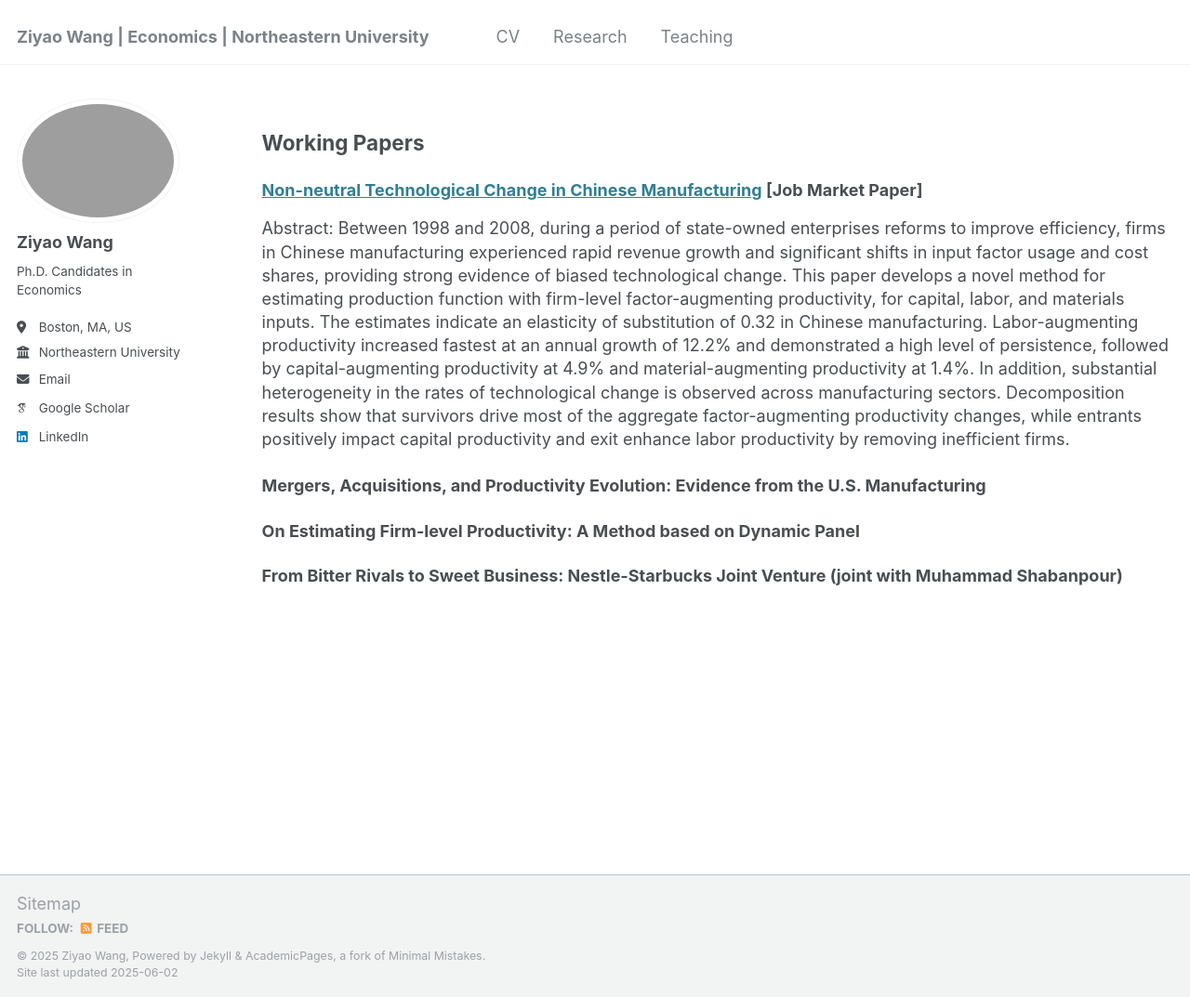
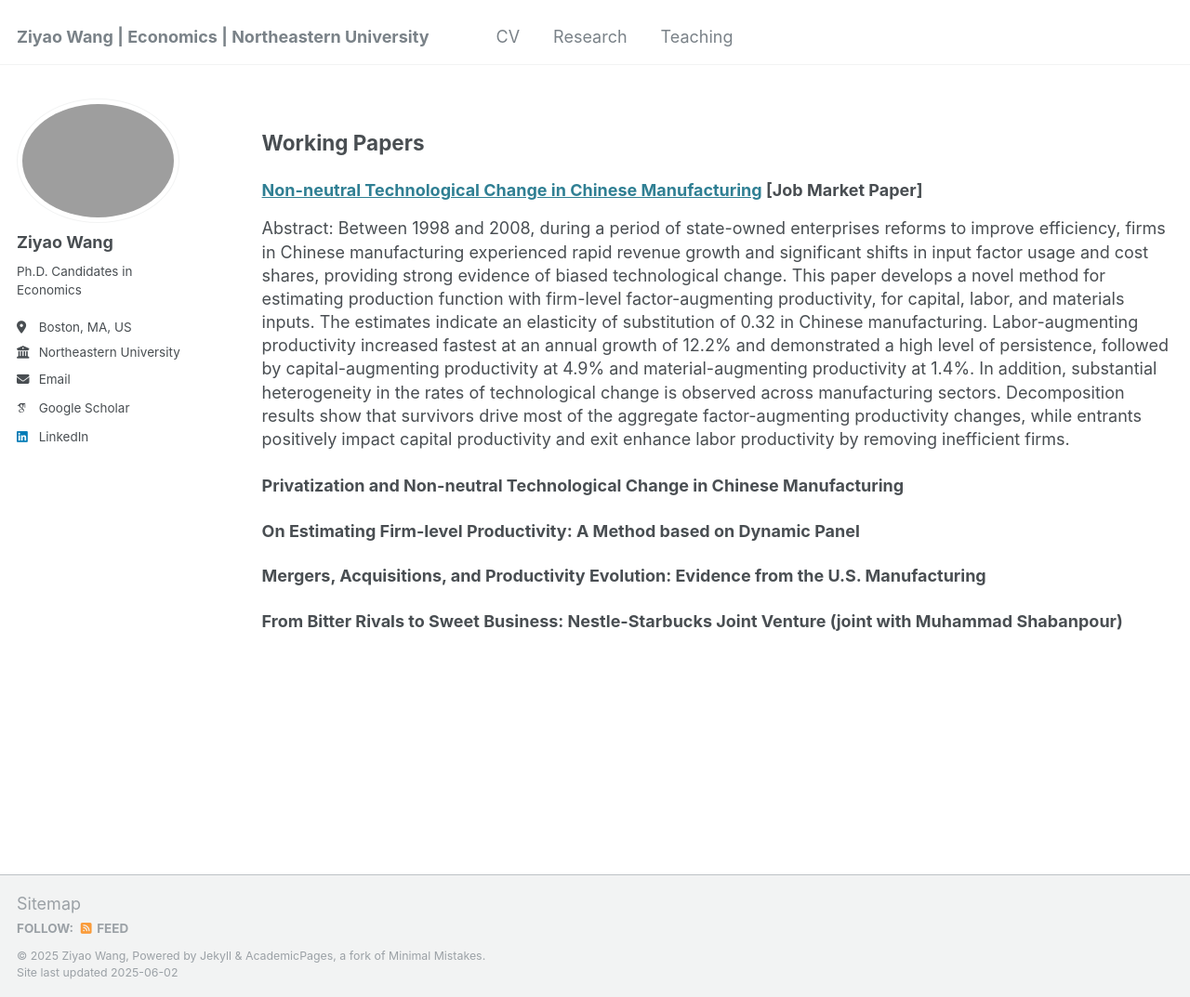
Before and after one commit to ziyaowangecon/ziyaowangecon.github.io, a Jekyll site: the page built from _pages/research.md, in a window 1280 px wide and 1073 px high. Shown: the whole window at 93% size. Built offline with Jekyll 4.4.1, drawn with Linux system fonts in a browser that asks for light colours; some web fonts are replaced.

Commit message:
Update research.md

```diff
--- a/_pages/research.md
+++ b/_pages/research.md
@@ -67,8 +67,10 @@ author_profile: true
 
 Abstract: Between 1998 and 2008, during a period of state-owned enterprises reforms to improve efficiency, firms in Chinese manufacturing experienced rapid revenue growth and significant shifts in input factor usage and cost shares, providing strong evidence of biased technological change. This paper develops a novel method for estimating production function with firm-level factor-augmenting productivity, for capital, labor, and materials inputs. The estimates indicate an elasticity of substitution of 0.32 in Chinese manufacturing. Labor-augmenting productivity increased fastest at an annual growth of 12.2% and demonstrated a high level of persistence, followed by capital-augmenting productivity at 4.9% and material-augmenting productivity at 1.4%. In addition, substantial heterogeneity in the rates of technological change is observed across manufacturing sectors. Decomposition results show that survivors drive most of the aggregate factor-augmenting productivity changes, while entrants positively impact capital productivity and exit enhance labor productivity by removing inefficient firms.
 
-### Mergers, Acquisitions, and Productivity Evolution: Evidence from the U.S. Manufacturing
+### Privatization and Non-neutral Technological Change in Chinese Manufacturing
 
 ### On Estimating Firm-level Productivity: A Method based on Dynamic Panel
 
+### Mergers, Acquisitions, and Productivity Evolution: Evidence from the U.S. Manufacturing
+
 ### From Bitter Rivals to Sweet Business: Nestle-Starbucks Joint Venture (joint with Muhammad Shabanpour)
```
